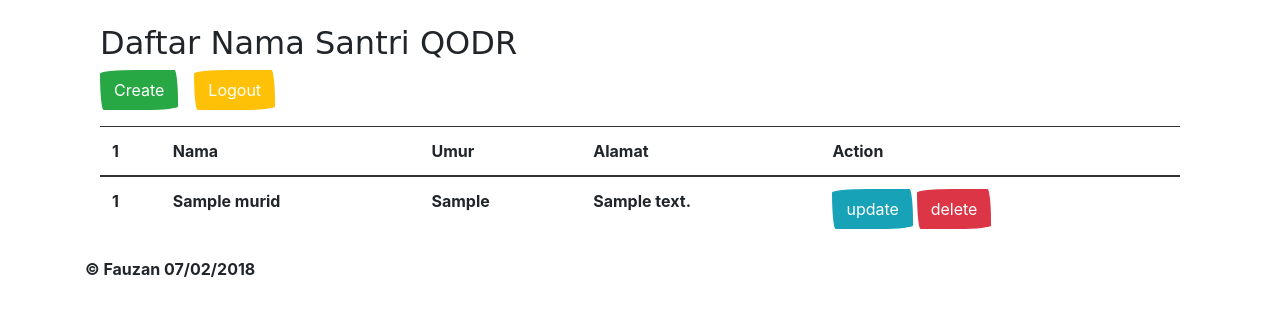
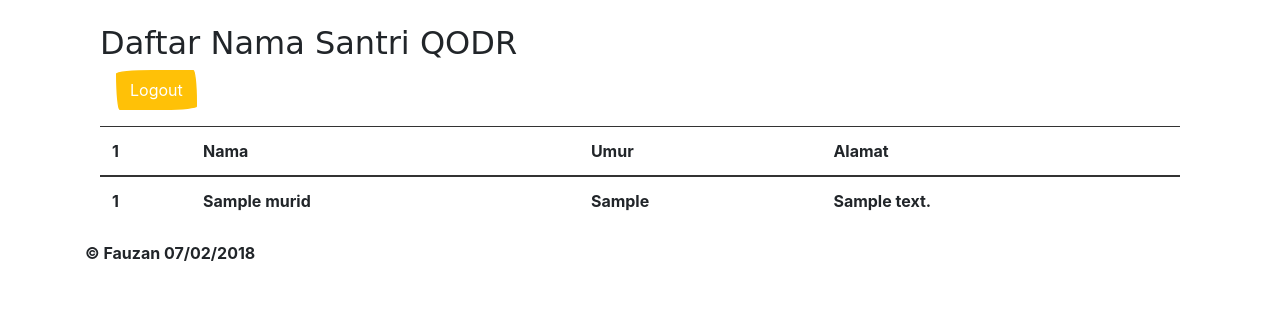
Before and after one commit to ozankaze/php_latihan, a PHP site: page / in a window 1280 px wide. Shown: the part 116-432 px from the top of the page. Run offline with PHP 8.4, Linux system fonts and the light colour scheme; the visitor is signed in with stand-in values (Sample User, id 1); tables that the repository leaves empty or names only in its code hold one stand-in row (values such as "Sample post"); some web fonts are replaced.

Commit message:
read latihan

```diff
--- a/index.php
+++ b/index.php
@@ -18,14 +18,14 @@ $students = mysqli_query($link, $query);
 <div class="container">
 <table class="table">
   <h2>Daftar Nama Santri QODR</h2>
-  <a href="create.php" class="btn btn-success mb-3">Create</a>
+  <!-- <a href="create.php" class="btn btn-success mb-3">Create</a> -->
   <a href="logout.php" class="btn btn-warning mb-3 ml-3">Logout</a>
   <thead class="table-primary">
     <th scope="row">1</th>
     <th scope="row">Nama</th>
     <th scope="row">Umur</th>
     <th scope="row">Alamat</th>
-    <th scope="row">Action</th>
+    <!-- <th scope="row">Action</th> -->
   </thead>
   <tbody>
     <?php foreach( $students as $student ) : ?>
@@ -34,10 +34,10 @@ $students = mysqli_query($link, $query);
             <td><?php echo $student['nama'] ?></td>
             <td><?php echo $student['umur'] ?></td>
             <td><?php echo $student['alamat'] ?></td>
-            <td>
+            <!-- <td>
               <a href="update.php?id=<?php echo $student['id'] ?>" class="btn btn-info">update</a>
               <a href="delete.php?id=<?php echo $student['id'] ?>" class="btn btn-danger">delete</a>
-            </td>
+            </td> -->
         </tr>
     <?php endforeach ?>
   </tbody>
```
